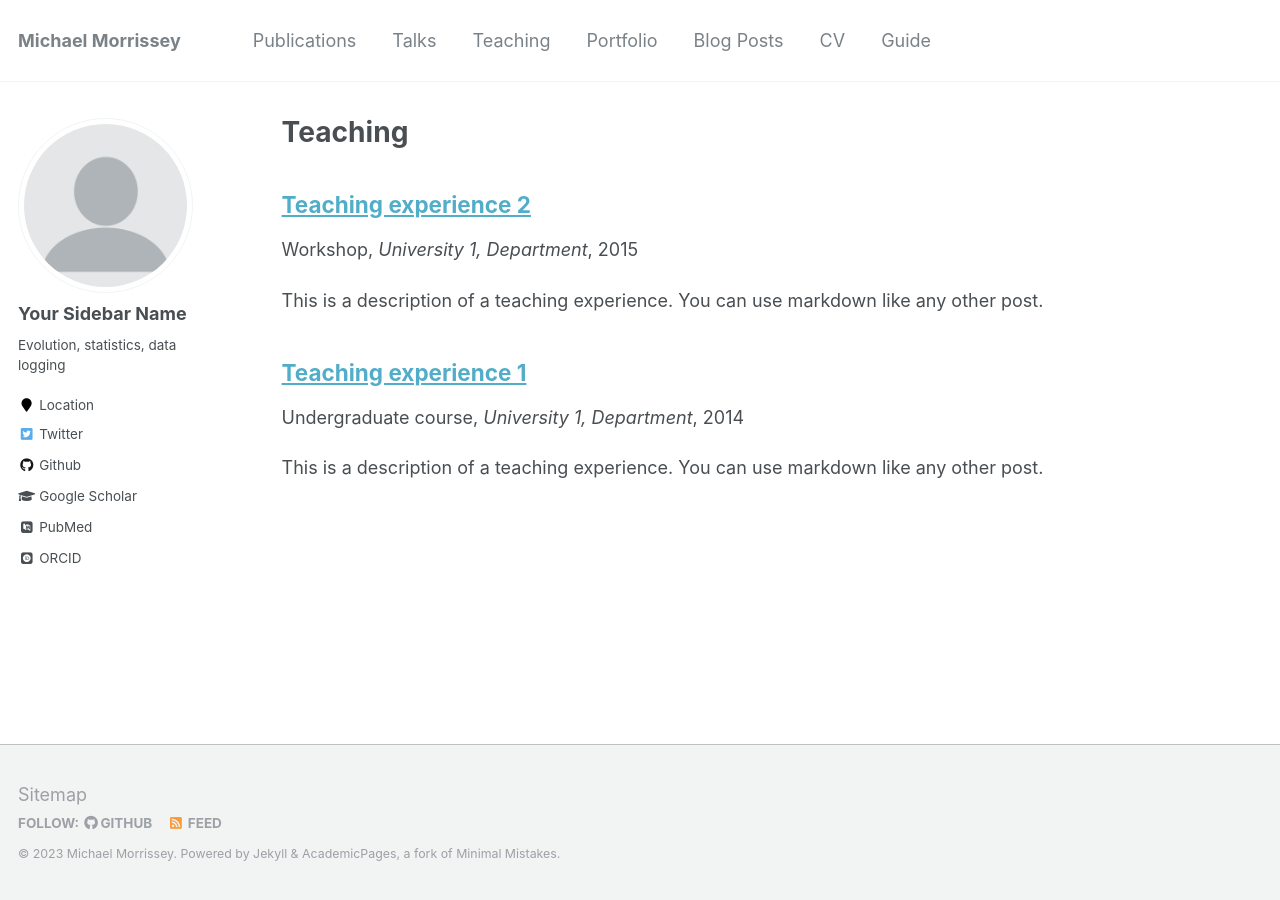
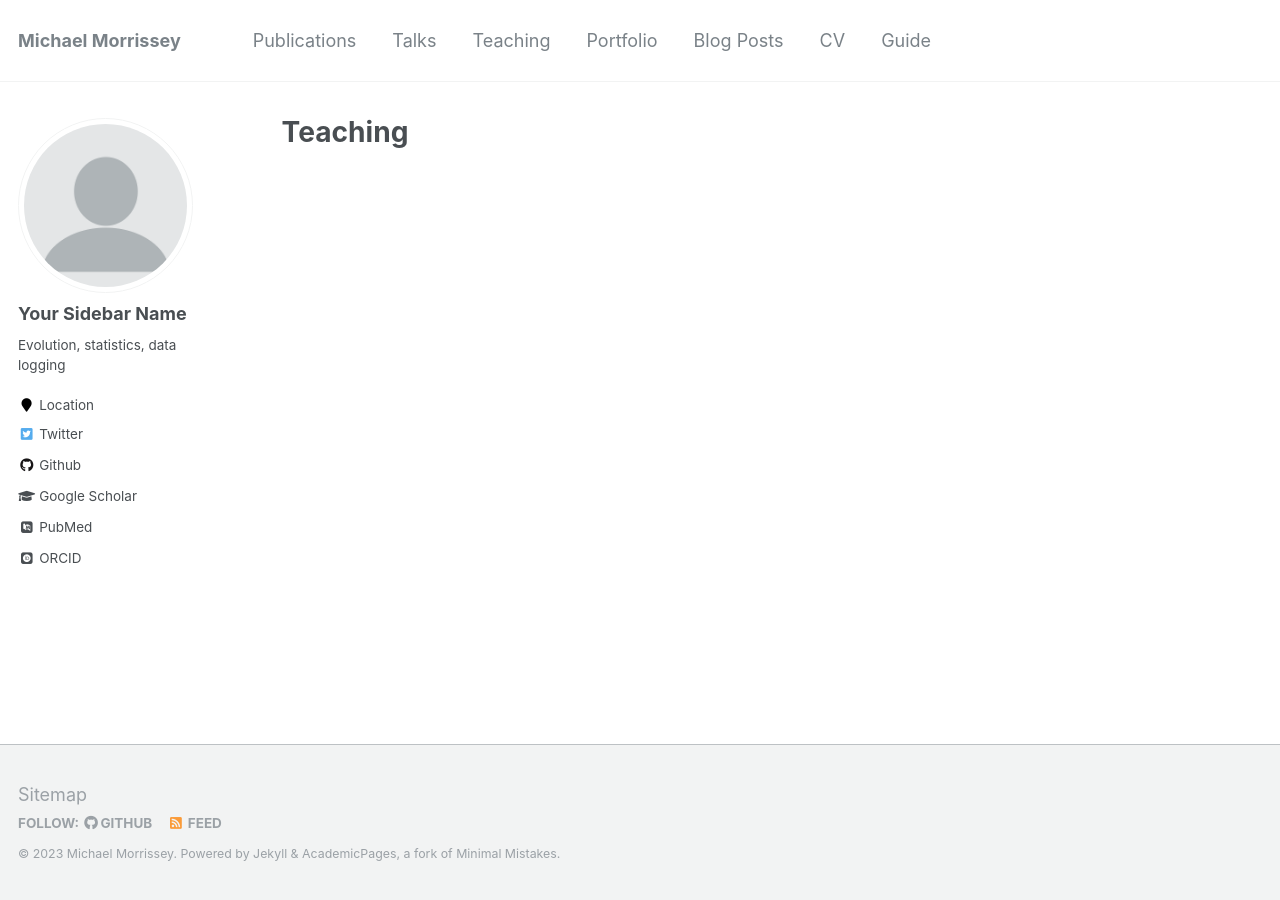
Before and after one commit to mbmorrissey/mbmorrissey.github.io, a Jekyll site: the page built from _pages/teaching.html, in a window 1280 px wide. Built offline with Jekyll 4.4.1, drawn with Linux system fonts in a browser that asks for light colours; some web fonts are replaced; some of the changed lines change nothing that is shown.

Commit message:
Update _config.yml
try to remove teaching

```diff
--- a/_config.yml
+++ b/_config.yml
@@ -175,9 +175,9 @@ kramdown:
 
 # Collections
 collections:
-  teaching:
-    output: false
-    permalink: /:collection/:path/
+  #teaching:
+  #  output: true
+  #  permalink: /:collection/:path/
   publications:
     output: true
     permalink: /:collection/:path/
```
